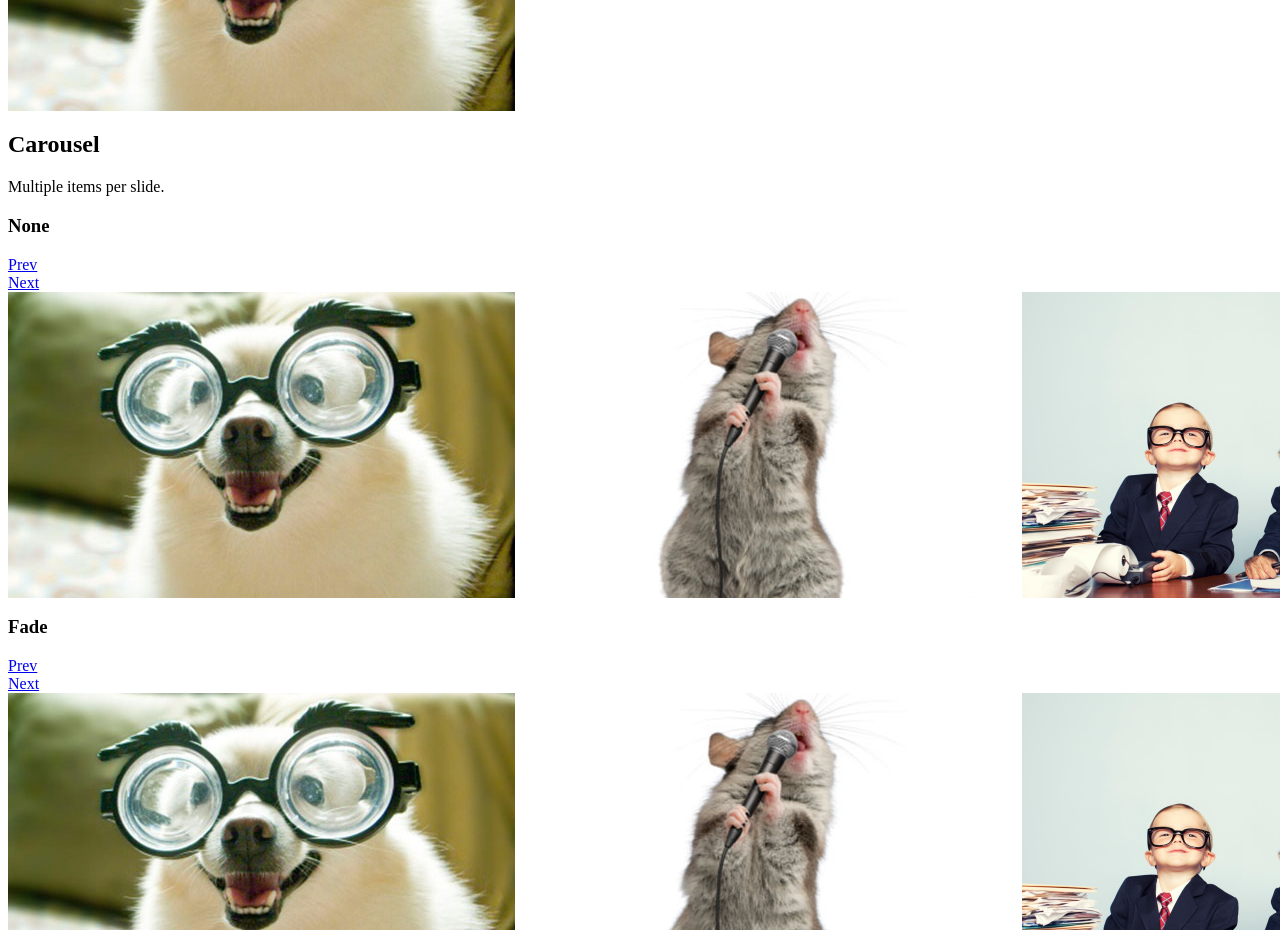
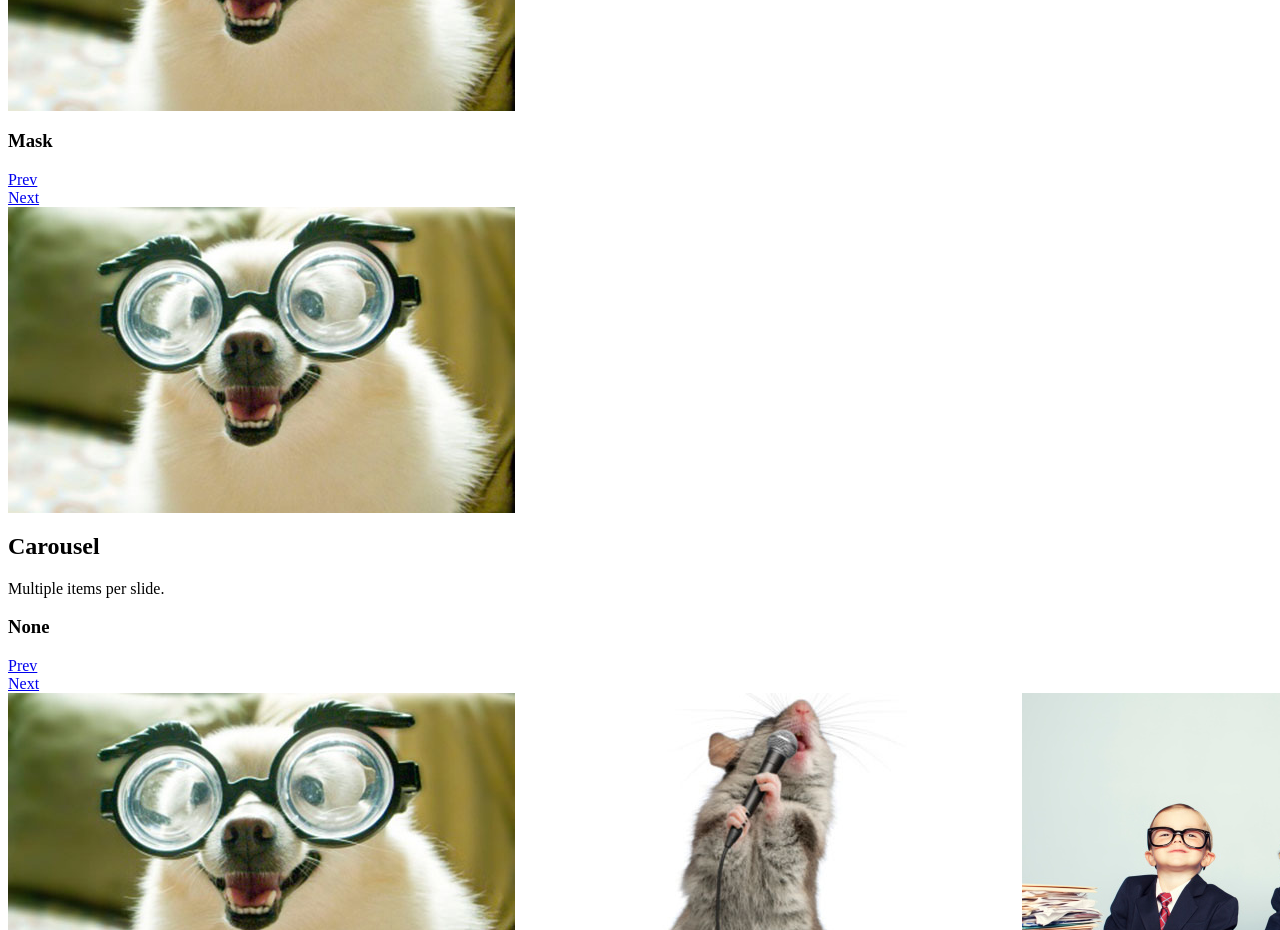
Before and after one commit to Richard1320/Bare-Bones-Slider, a website: page demo.html in a window 1280 px wide. Shown: the part 4180-5110 px from the top of the page. Drawn offline with Linux system fonts and the light colour scheme.

Commit message:
mask demo

```diff
--- a/demo.html
+++ b/demo.html
@@ -126,6 +126,15 @@
     <div title="Cows"><img src="images/demo/96502411.jpg" alt="cows" width="507" height="338"  /></div>
 </div>
 
+<h3>Mask</h3>
+<div id="mask">
+    <div title="Glasses"><img src="images/demo/131645522.jpg" alt="glasses" width="507" height="338"  /></div>
+    <div title="Mouse"><img src="images/demo/138071106.jpg" alt="mouse" width="507" height="338"  /></div>
+    <div title="Business"><img src="images/demo/143177148.jpg" alt="business" width="507" height="338"  /></div>
+    <div title="Monkey"><img src="images/demo/143921954.jpg" alt="monkey" width="507" height="338"  /></div>
+    <div title="Lion"><img src="images/demo/200355486-002.jpg" alt="lion" width="507" height="338"  /></div>
+    <div title="Cows"><img src="images/demo/96502411.jpg" alt="cows" width="507" height="338"  /></div>
+</div>
 
 <h2>Carousel</h2>
 <p>Multiple items per slide.</p>
@@ -259,6 +268,14 @@ $(document).ready(function() {
 		duration:   1000
 	});
 
+	$('#mask').bbslider({
+		controls:   true,
+    transition: 'mask',
+    maskImage: 'images/mask.png',
+    duration:   1000,
+    maskSteps: 23,
+	});
+
 	$('#carousel-none').bbslider({
 		controls:     true,
 		transition:   'none',
```
